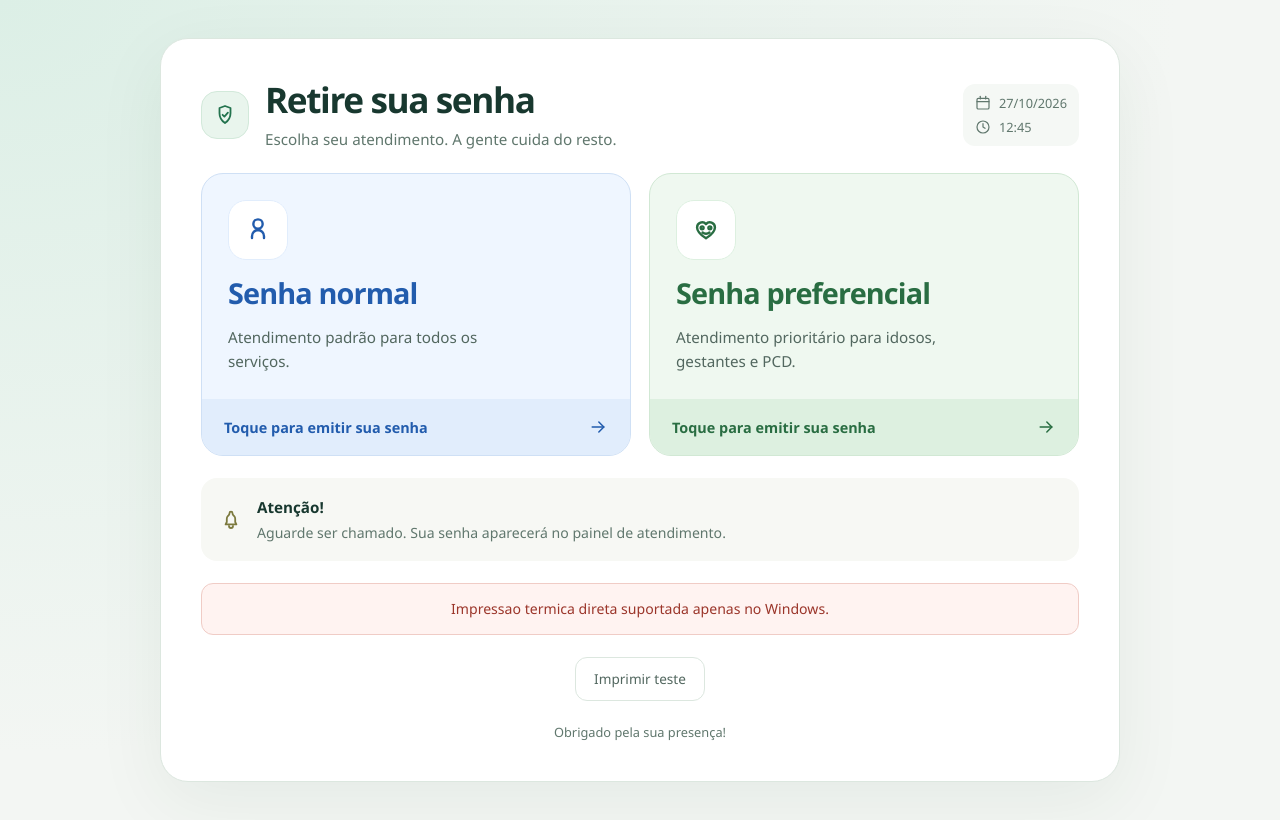
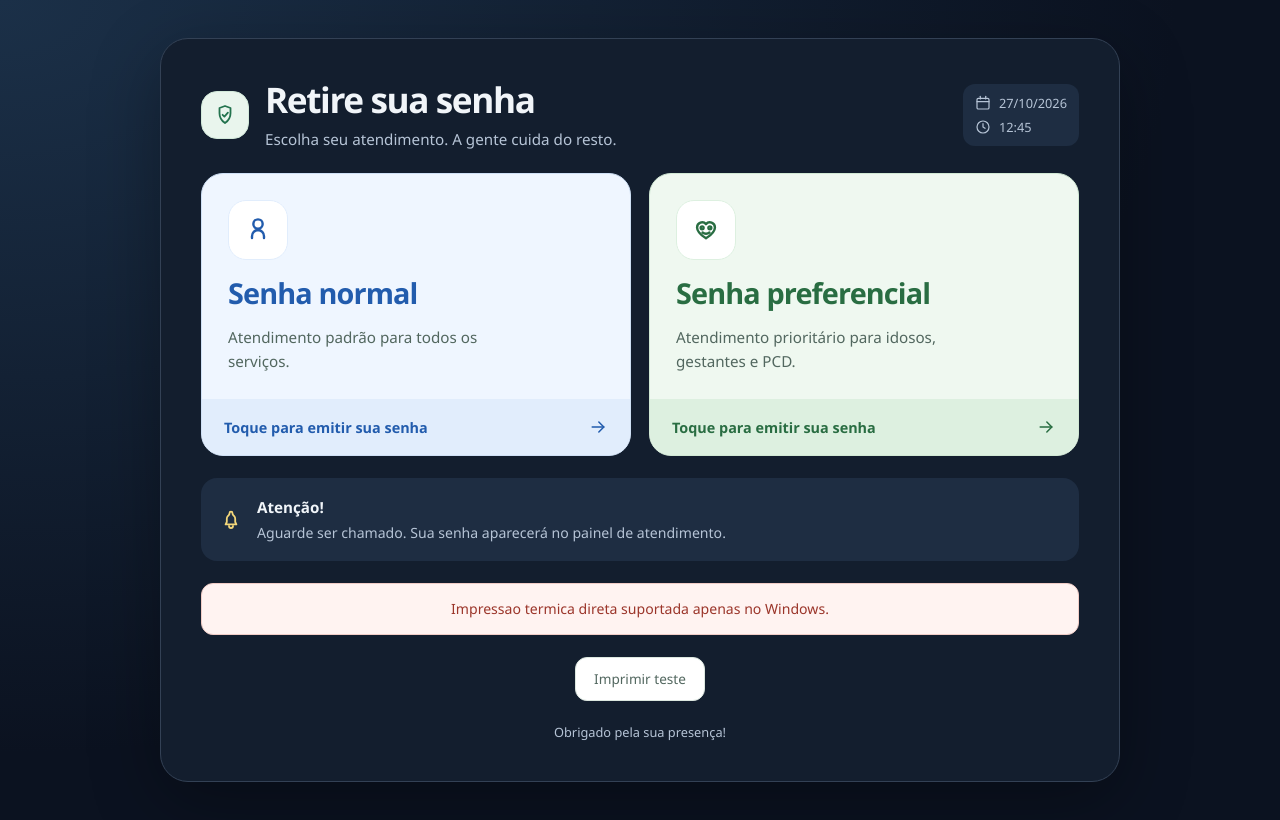
Before and after one commit to MarceloAnsilago/Gfilas, a Flask app: page /senhas in a window 1280 px wide. Run offline with Flask 3, Linux system fonts and the light colour scheme; some libraries are stand-ins or nearby versions.

Commit message:
fundo escuro no gera senhas

```diff
--- a/app/templates/senhas.html
+++ b/app/templates/senhas.html
@@ -6,29 +6,29 @@
   <meta name="apple-mobile-web-app-capable" content="yes" />
   <meta name="mobile-web-app-capable" content="yes" />
   <meta name="apple-mobile-web-app-status-bar-style" content="black-translucent" />
-  <meta name="theme-color" content="#f3f6f3" />
+  <meta name="theme-color" content="#0b1220" />
   <title>Senhas</title>
   <style>
-    :root { color-scheme: light; --text: #18382f; --muted: #60776d; }
+    :root { color-scheme: dark; --text: #f1f5f9; --muted: #b6c4d6; }
     * { box-sizing: border-box; }
-    body { margin: 0; min-height: 100vh; min-height: 100dvh; padding: clamp(12px, 3vw, 40px); font-family: "Segoe UI", sans-serif; color: var(--text); background: radial-gradient(ellipse at top left, #dcefe6, transparent 65%), #f3f6f3; display: grid; place-items: center; }
+    body { margin: 0; min-height: 100vh; min-height: 100dvh; padding: clamp(12px, 3vw, 40px); font-family: "Segoe UI", sans-serif; color: var(--text); background: radial-gradient(ellipse at top left, #1b3048, transparent 65%), #0b1220; display: grid; place-items: center; }
     button, a { -webkit-tap-highlight-color: transparent; touch-action: manipulation; }
     button { font: inherit; }
     button:focus-visible, a:focus-visible { outline: 3px solid #b85e00; outline-offset: 5px; }
-    .screen { width: 100%; max-width: 960px; background: #fff; border: 1px solid #dce7df; border-radius: 28px; box-shadow: 0 20px 70px #163e2410; }
+    .screen { width: 100%; max-width: 960px; background: #131e2e; border: 1px solid #334155; border-radius: 28px; box-shadow: 0 20px 70px #00000050; }
     .content { padding: clamp(18px, 4vw, 40px); display: flex; flex-direction: column; gap: 22px; }
     .topbar { display: grid; grid-template-columns: auto 1fr auto; align-items: center; gap: 16px; }
     .mark { width: 48px; height: 48px; border-radius: 16px; background: #e9f5ed; border: 1px solid #d2e9da; display: grid; place-items: center; cursor: pointer; color: #23734e; }
     svg { width: 24px; height: 24px; fill: none; stroke: currentColor; stroke-width: 1.8; stroke-linecap: round; stroke-linejoin: round; flex-shrink: 0; }
     .hero h1 { margin: 0; font-size: clamp(1.5rem, 3.5vw, 2.2rem); letter-spacing: -.04em; line-height: 1.15; }
     .hero p { margin: 8px 0 0; font-size: .95rem; line-height: 1.5; color: var(--muted); }
-    .status-box { padding: 10px 12px; border-radius: 12px; background: #f5f8f5; color: var(--muted); font-size: .8rem; font-variant-numeric: tabular-nums; }
+    .status-box { padding: 10px 12px; border-radius: 12px; background: #1e2d42; color: var(--muted); font-size: .8rem; font-variant-numeric: tabular-nums; }
     .status-stack { display: grid; gap: 6px; }
     .status-row { display: flex; align-items: center; gap: 8px; white-space: nowrap; }
     .status-row svg { width: 16px; height: 16px; }
     .status-inline { display: none; }
     .cards { display: grid; grid-template-columns: repeat(2, minmax(0, 1fr)); gap: 18px; }
-    .card { min-width: 0; overflow: hidden; border: 1px solid; border-radius: 22px; text-decoration: none; color: var(--text); display: flex; flex-direction: column; transition: transform .18s ease, box-shadow .18s ease; }
+    .card { min-width: 0; overflow: hidden; border: 1px solid; border-radius: 22px; text-decoration: none; color: #18382f; display: flex; flex-direction: column; transition: transform .18s ease, box-shadow .18s ease; }
     .card.normal { background: #eff6ff; border-color: #cfe0f5; --accent: #225cad; --tint: #e1edfc; }
     .card.preferencial { background: #eff8f0; border-color: #d1e8d4; --accent: #296d42; --tint: #ddf0e0; }
     .card-body { padding: 26px; display: flex; flex-direction: column; align-items: flex-start; gap: 16px; flex: 1; }
@@ -41,8 +41,8 @@
     .card-footer svg { width: 20px; height: 20px; }
     .card:active { transform: scale(.985); }
     @media (hover: hover) { .card:hover { transform: translateY(-3px); box-shadow: 0 12px 24px #163e2410; } }
-    .notice { display: flex; align-items: center; gap: 14px; padding: 18px; background: #f7f8f4; border-radius: 16px; }
-    .notice-icon { display: grid; place-items: center; flex-shrink: 0; color: #7c7a3e; }
+    .notice { display: flex; align-items: center; gap: 14px; padding: 18px; background: #1e2d42; border-radius: 16px; }
+    .notice-icon { display: grid; place-items: center; flex-shrink: 0; color: #f4d77a; }
     .notice strong { font-size: .95rem; }
     .notice p { margin: 4px 0 0; font-size: .88rem; line-height: 1.5; color: var(--muted); }
     .notice-screen { display: none; }
```
